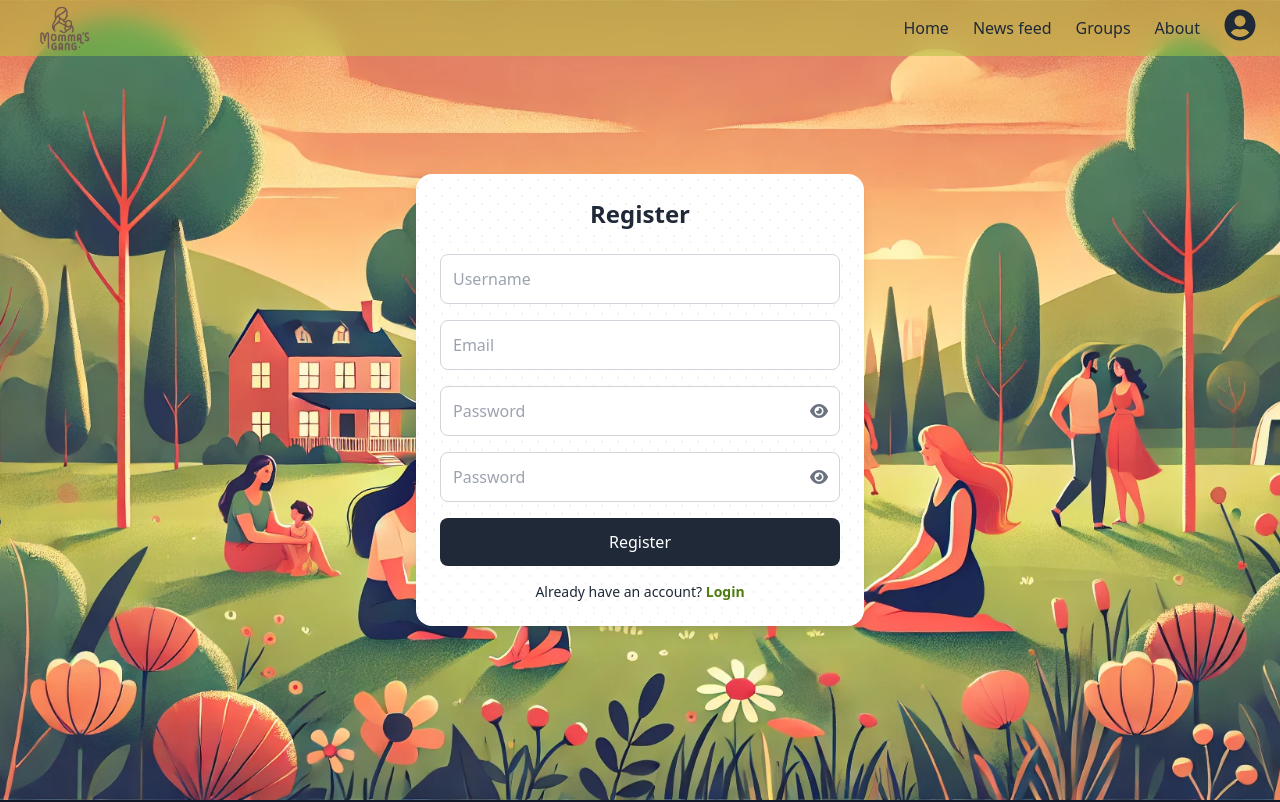
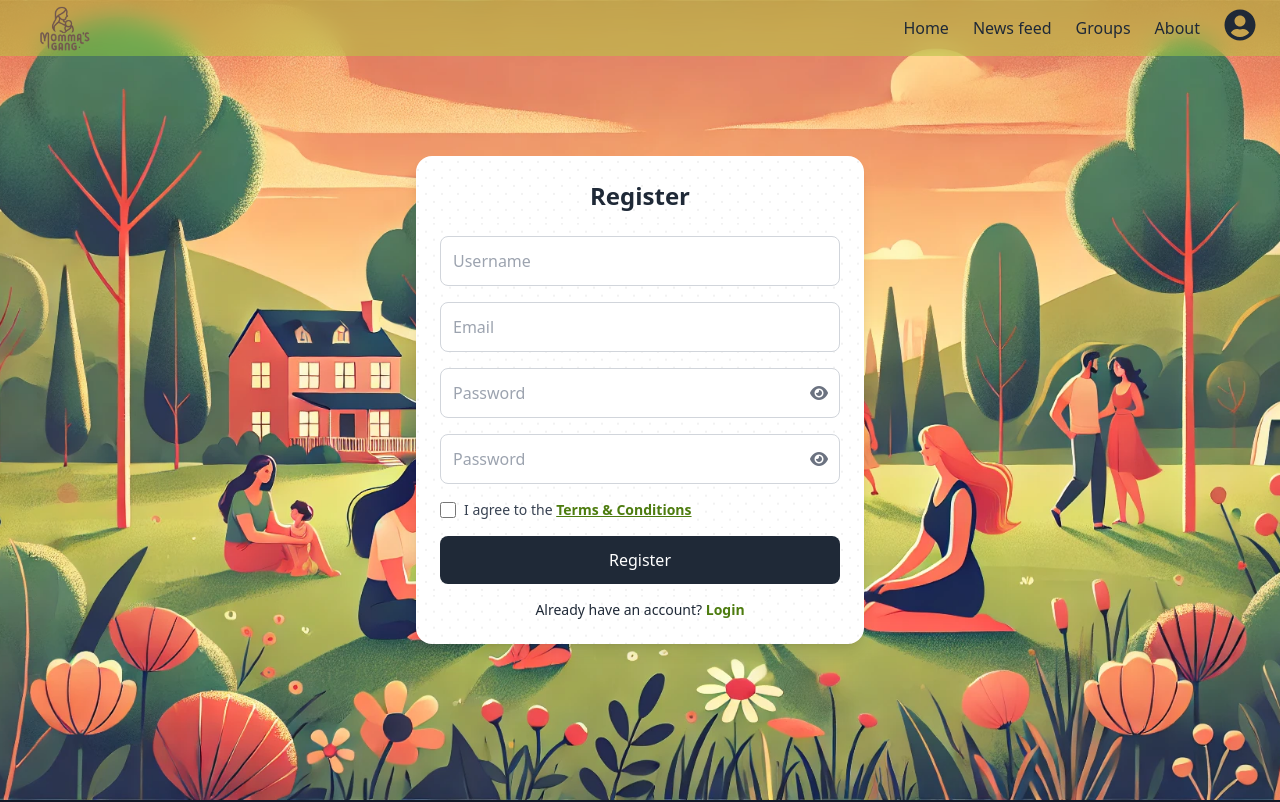
Before and after one commit to dako-23/React-JS, a React (Vite) app: page /users/register in a window 1280 px wide. Shown: the top 802 px of the page. Built offline with nearby package versions, Linux system fonts and the light colour scheme.

Commit message:
Add terms & condition validation in register  page

```diff
--- a/src/api/authApi.js
+++ b/src/api/authApi.js
@@ -31,6 +31,9 @@ export const useRegister = () => {
             .string()
             .oneOf([yup.ref("password"), null], "Passwords do not match")
             .required("Confirm password is required"),
+        agreeToTerms: yup
+            .boolean()
+            .oneOf([true], "You must agree to the Terms & Conditions")
     });
 
     const register = async (userData) => {
--- a/src/components/auth/Register.jsx
+++ b/src/components/auth/Register.jsx
@@ -84,6 +84,21 @@ export default function Register() {
                         err={error.rePassword}
                     />}
 
+                    <div className="flex items-center space-x-2 mt-2">
+                        <input
+                            type="checkbox"
+                            name="agreeToTerms"
+                            id="agreeToTerms"
+                            className="w-4 h-4 text-lime-600 border-gray-300 rounded focus:ring-lime-500"
+                        />
+                        <label htmlFor="agreeToTerms" className="text-sm text-gray-700">
+                            I agree to the <Link to="/terms-and-conditions" className="text-lime-700 font-semibold underline">Terms & Conditions</Link>
+                        </label>
+                    </div>
+                    {error?.agreeToTerms && (
+                        <p className="text-sm text-red-500 mt-1">{error.agreeToTerms}</p>
+                    )}
+
                     <motion.button
                         whileHover={{ scale: 1.05 }}
                         whileTap={{ scale: 0.95 }}
--- a/src/hooks/useAuth.js
+++ b/src/hooks/useAuth.js
@@ -31,6 +31,8 @@ export default function useAuth() {
 
     const registerSubmitHandler = async (prevState, formData) => {
         const valuesRegister = Object.fromEntries(formData);
+        valuesRegister.agreeToTerms = formData.get("agreeToTerms") === "on";
+
         const userData = { username: valuesRegister.username, email: valuesRegister.email, password: valuesRegister.password };
 
         try {
@@ -64,6 +66,7 @@ export default function useAuth() {
         email: '',
         password: '',
         rePassword: '',
+        agreeToTerms: false
     });
 
     const LoginSubmitHandler = async (prevState, formData) => {
```
